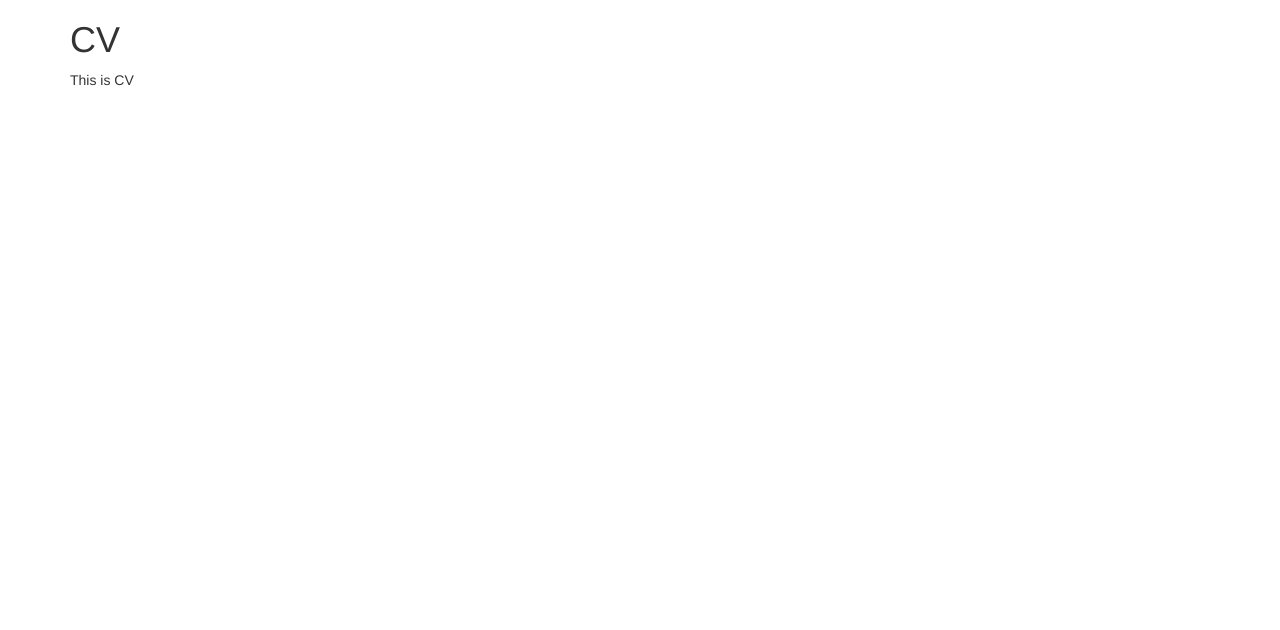
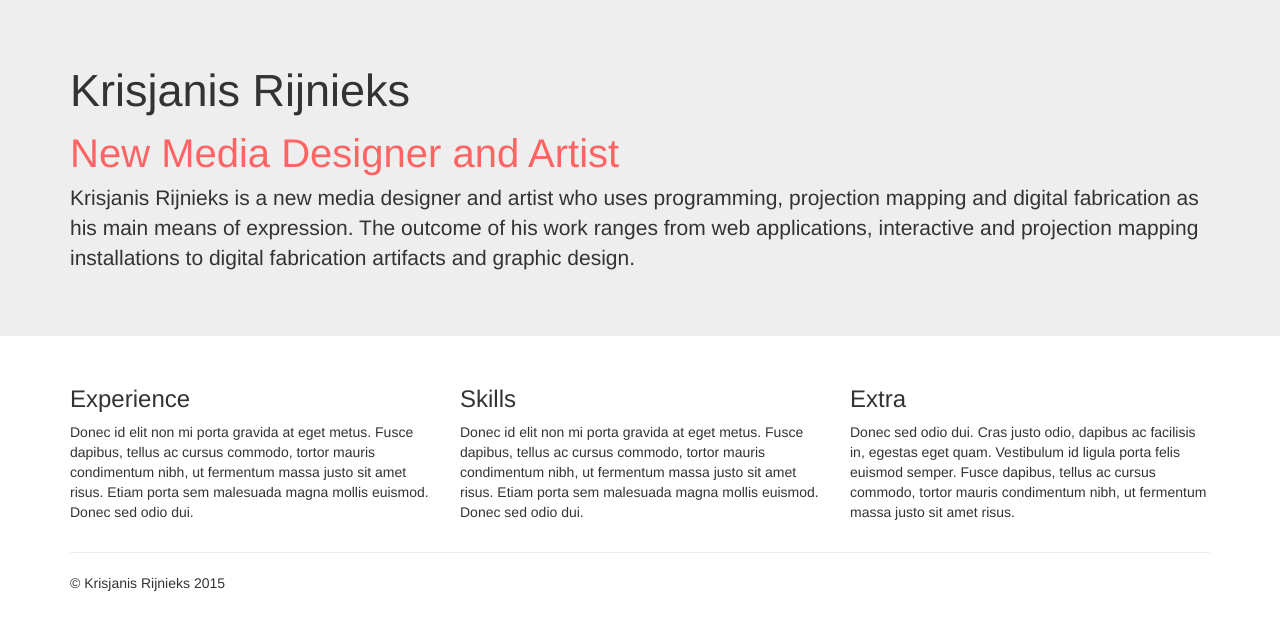
Before and after one commit to kr15h/cv, a plain HTML site: page index.html in a window 1280 px wide. Drawn offline with nearby package versions, Linux system fonts and the light colour scheme.

Commit message:
Add jumbotron template and some placeholder content

```diff
--- a/index.html
+++ b/index.html
@@ -1,14 +1,61 @@
 <!doctype html>
-<html>
+<html lang="en">
 <head>
-  <title>CV</title>
   <meta charset="utf-8">
+  <meta http-equiv="X-UA-Compatible" content="IE=edge">
+  <meta name="viewport" content="width=device-width, initial-scale=1">
+  <!-- The above 3 meta tags *must* come first in the head; any other head content must come *after* these tags -->
+  <meta name="description" content="CV of new media designer and artist Krisjanis Rijnieks">
+  <meta name="author" content="Krisjanis Rijnieks">
+
+  <title>Krisjanis Rijnieks / New Media Designer and Artist / CV</title>
+
+  <!-- Bootstrap core CSS -->
   <link rel="stylesheet" href="https://maxcdn.bootstrapcdn.com/bootstrap/3.3.5/css/bootstrap.min.css">
+
+  <!-- Custom styles for this template -->
+  <link href="style.css" rel="stylesheet">
+
+  <!-- HTML5 shim and Respond.js for IE8 support of HTML5 elements and media queries -->
+  <!--[if lt IE 9]>
+    <script src="https://oss.maxcdn.com/html5shiv/3.7.2/html5shiv.min.js"></script>
+    <script src="https://oss.maxcdn.com/respond/1.4.2/respond.min.js"></script>
+  <![endif]-->
 </head>
+
 <body>
+
+  <div class="jumbotron">
+    <div class="container">
+      <h1>Krisjanis Rijnieks</h1>
+      <h2>New Media Designer and Artist</h2>
+      <p>Krisjanis Rijnieks is a new media designer and artist who uses programming, projection mapping and digital fabrication as his main means of expression. The outcome of his work ranges from web applications, interactive and projection mapping installations to digital fabrication artifacts and graphic design.</p>
+    </div>
+  </div>
+
   <div class="container">
-    <h1>CV</h1>
-    <p>This is CV</p>
-  </div>
+    <!-- Example row of columns -->
+    <div class="row">
+      <div class="col-md-4">
+        <h3>Experience</h3>
+        <p>Donec id elit non mi porta gravida at eget metus. Fusce dapibus, tellus ac cursus commodo, tortor mauris condimentum nibh, ut fermentum massa justo sit amet risus. Etiam porta sem malesuada magna mollis euismod. Donec sed odio dui. </p>
+      </div>
+      <div class="col-md-4">
+        <h3>Skills</h3>
+        <p>Donec id elit non mi porta gravida at eget metus. Fusce dapibus, tellus ac cursus commodo, tortor mauris condimentum nibh, ut fermentum massa justo sit amet risus. Etiam porta sem malesuada magna mollis euismod. Donec sed odio dui. </p>
+     </div>
+      <div class="col-md-4">
+        <h3>Extra</h3>
+        <p>Donec sed odio dui. Cras justo odio, dapibus ac facilisis in, egestas eget quam. Vestibulum id ligula porta felis euismod semper. Fusce dapibus, tellus ac cursus commodo, tortor mauris condimentum nibh, ut fermentum massa justo sit amet risus.</p>
+      </div>
+    </div>
+
+    <hr>
+
+    <footer>
+      <p>&copy; Krisjanis Rijnieks 2015</p>
+    </footer>
+  </div> <!-- /container -->
+
 </body>
 </html>
--- /dev/null
+++ b/style.css
@@ -0,0 +1,12 @@
+h1 {
+  font-size: 45px !important;
+  font-weight: normal;
+  line-height: 1;
+}
+
+h2 {
+  font-size: 40px !important;
+  line-height: 1;
+  font-weight: normal;
+  color: rgb(255, 100, 100);
+}
```
